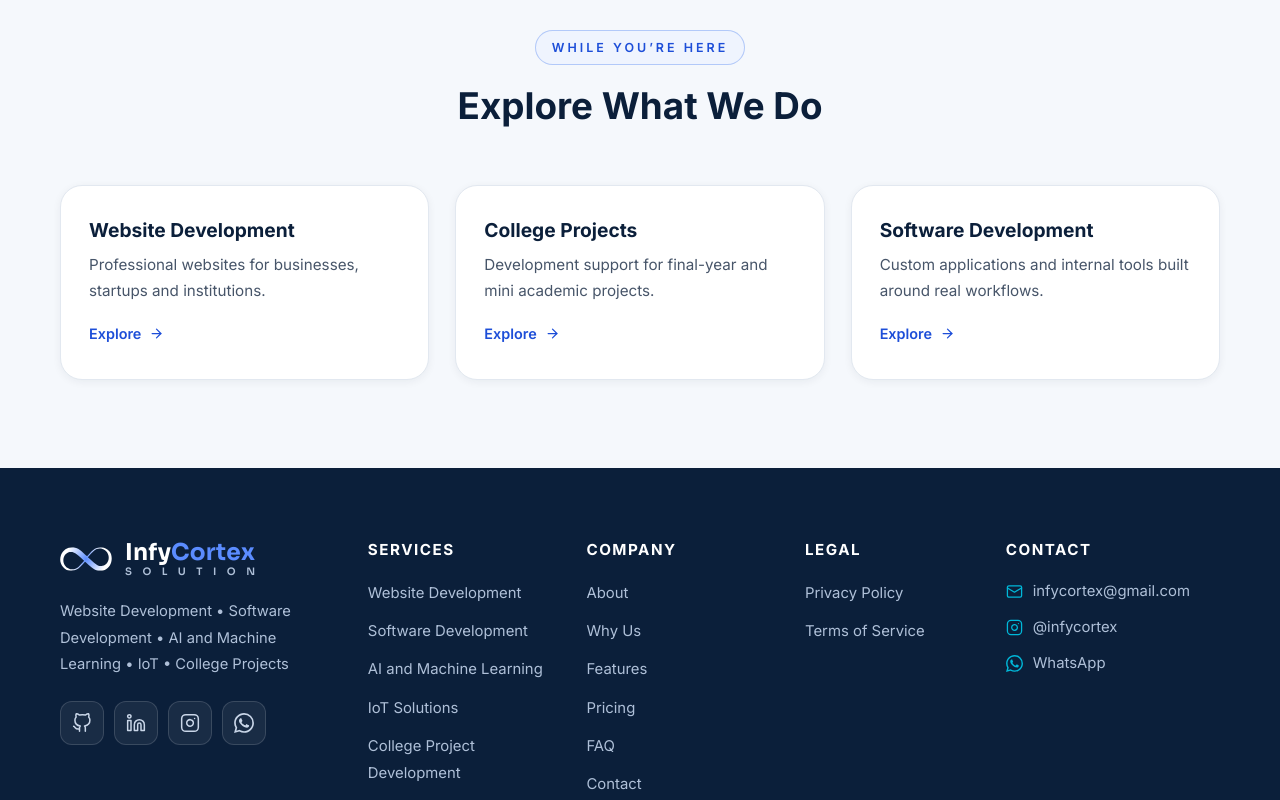
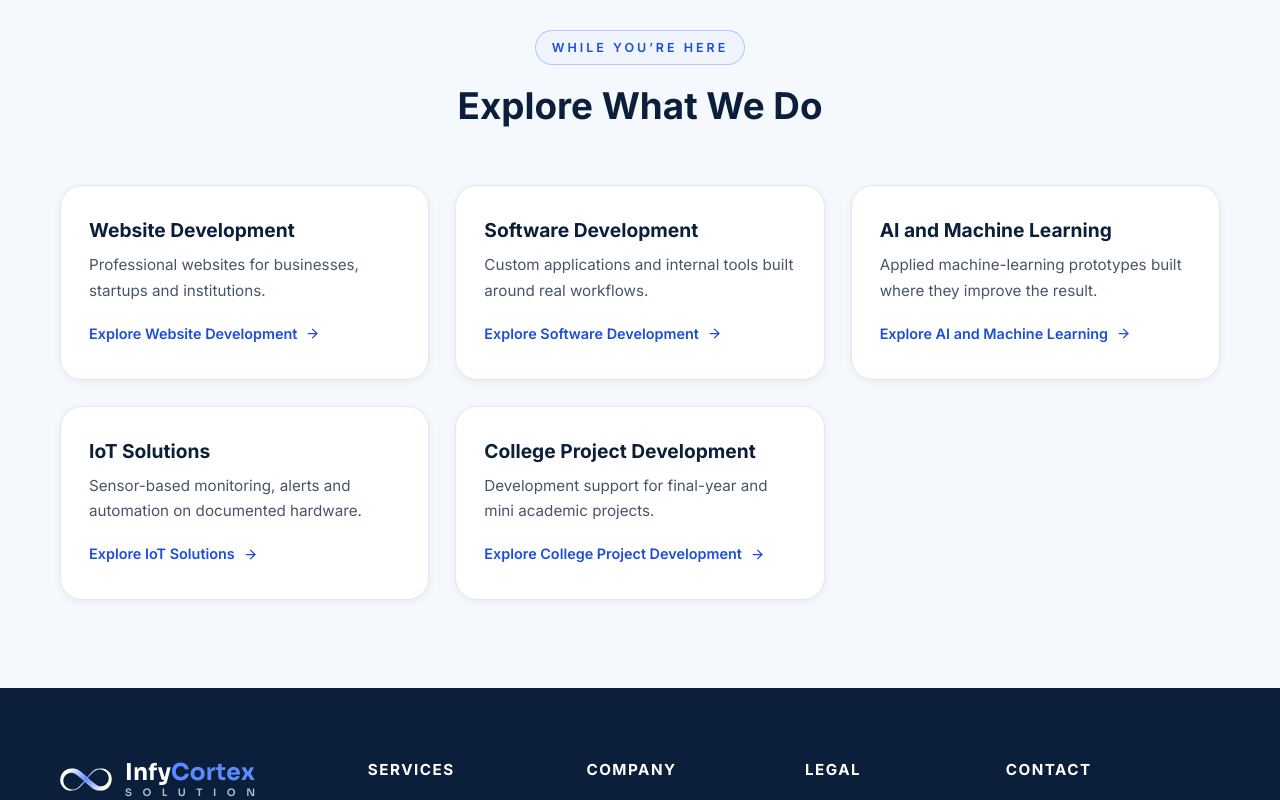
Before and after one commit to infycortex/infycortex.github.io, a plain HTML site: page contact.html in a window 1280 px wide. Shown: the part 1386-2186 px from the top of the page. Drawn offline with Linux system fonts and the light colour scheme.

Commit message:
E: fix remaining heading-order issues and contact service cards

```diff
--- a/contact.html
+++ b/contact.html
@@ -136,7 +136,7 @@
       <div class="container contact-grid">
 
         <div class="contact-info-card reveal">
-          <h3>Let’s Talk</h3>
+          <h2>Let’s Talk</h2>
           <p>Reach us directly on WhatsApp or by email, follow us on Instagram, or send an enquiry using the form. Every message is read and answered.</p>
 
           <div class="contact-method">
@@ -248,21 +248,35 @@
           <article class="card reveal">
             <h3>Website Development</h3>
             <p>Professional websites for businesses, startups and institutions.</p>
-            <a href="./websites.html" class="card-link">Explore
+            <a href="./websites.html" class="card-link">Explore Website Development
               <svg viewBox="0 0 24 24" fill="none" stroke="currentColor" stroke-width="2" stroke-linecap="round" stroke-linejoin="round" aria-hidden="true"><line x1="5" y1="12" x2="19" y2="12"/><polyline points="12 5 19 12 12 19"/></svg>
             </a>
           </article>
           <article class="card reveal reveal-delay-1">
-            <h3>College Projects</h3>
-            <p>Development support for final-year and mini academic projects.</p>
-            <a href="./college-projects.html" class="card-link">Explore
+            <h3>Software Development</h3>
+            <p>Custom applications and internal tools built around real workflows.</p>
+            <a href="./software-development.html" class="card-link">Explore Software Development
               <svg viewBox="0 0 24 24" fill="none" stroke="currentColor" stroke-width="2" stroke-linecap="round" stroke-linejoin="round" aria-hidden="true"><line x1="5" y1="12" x2="19" y2="12"/><polyline points="12 5 19 12 12 19"/></svg>
             </a>
           </article>
           <article class="card reveal reveal-delay-2">
-            <h3>Software Development</h3>
-            <p>Custom applications and internal tools built around real workflows.</p>
-            <a href="./software-development.html" class="card-link">Explore
+            <h3>AI and Machine Learning</h3>
+            <p>Applied machine-learning prototypes built where they improve the result.</p>
+            <a href="./ai-ml.html" class="card-link">Explore AI and Machine Learning
+              <svg viewBox="0 0 24 24" fill="none" stroke="currentColor" stroke-width="2" stroke-linecap="round" stroke-linejoin="round" aria-hidden="true"><line x1="5" y1="12" x2="19" y2="12"/><polyline points="12 5 19 12 12 19"/></svg>
+            </a>
+          </article>
+          <article class="card reveal reveal-delay-3">
+            <h3>IoT Solutions</h3>
+            <p>Sensor-based monitoring, alerts and automation on documented hardware.</p>
+            <a href="./iot.html" class="card-link">Explore IoT Solutions
+              <svg viewBox="0 0 24 24" fill="none" stroke="currentColor" stroke-width="2" stroke-linecap="round" stroke-linejoin="round" aria-hidden="true"><line x1="5" y1="12" x2="19" y2="12"/><polyline points="12 5 19 12 12 19"/></svg>
+            </a>
+          </article>
+          <article class="card reveal reveal-delay-3">
+            <h3>College Project Development</h3>
+            <p>Development support for final-year and mini academic projects.</p>
+            <a href="./college-projects.html" class="card-link">Explore College Project Development
               <svg viewBox="0 0 24 24" fill="none" stroke="currentColor" stroke-width="2" stroke-linecap="round" stroke-linejoin="round" aria-hidden="true"><line x1="5" y1="12" x2="19" y2="12"/><polyline points="12 5 19 12 12 19"/></svg>
             </a>
           </article>
--- a/css/style.css
+++ b/css/style.css
@@ -917,7 +917,7 @@ section { padding: 88px 0; }
   padding: 40px 34px;
   box-shadow: var(--shadow-lg);
 }
-.contact-info-card h3 { color: var(--white); }
+.contact-info-card h2 { color: var(--white); font-size: 1.2rem; }
 .contact-info-card p { font-size: 0.95rem; }
 
 .contact-method {
@@ -1150,7 +1150,7 @@ main .legal a,
 }
 .contact-social .social-list { margin-top: 12px; }
 
-.footer-col h3 {
+.footer-col h2, .footer-col h3 {
   color: var(--white);
   font-size: 0.95rem;
   letter-spacing: 1.5px;
```
Also changed, not shown: 404.html (+4 -4 lines).
